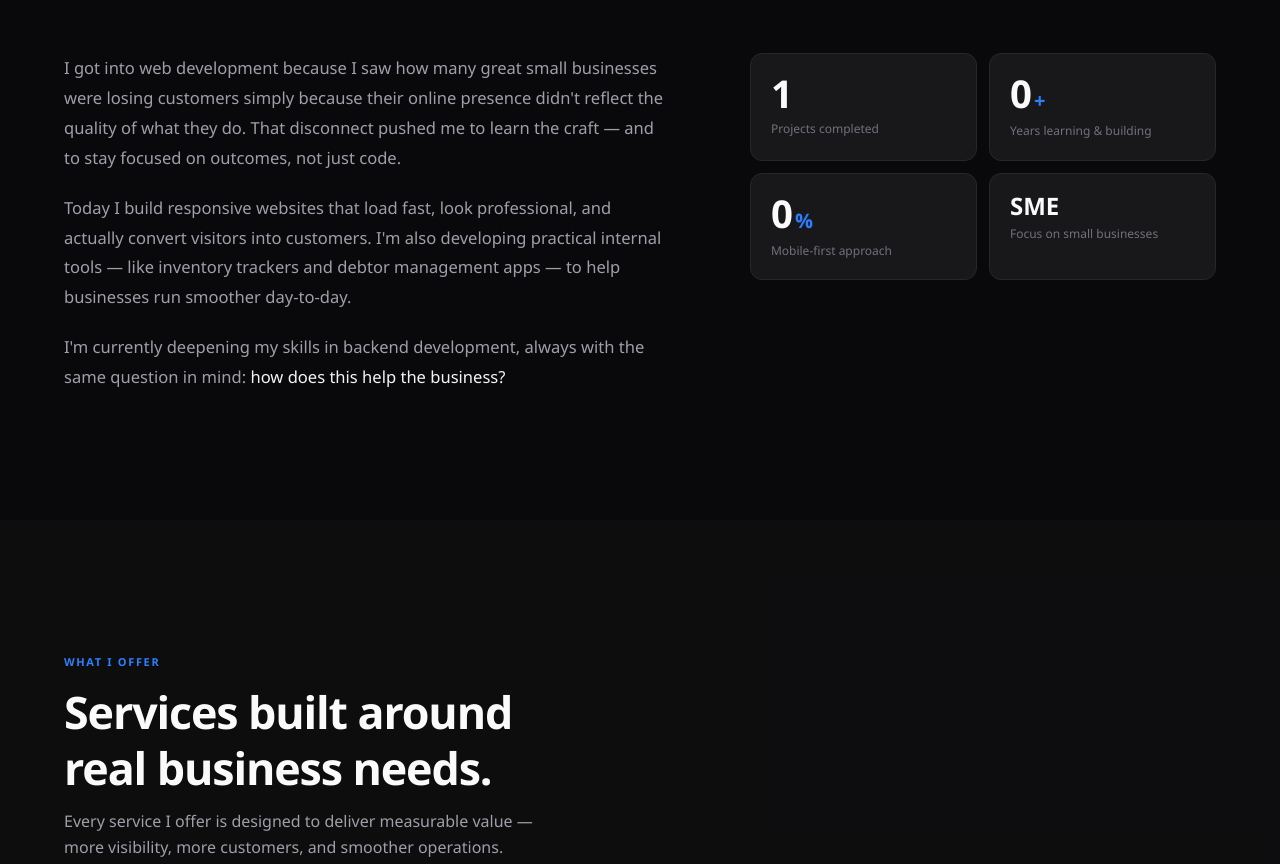
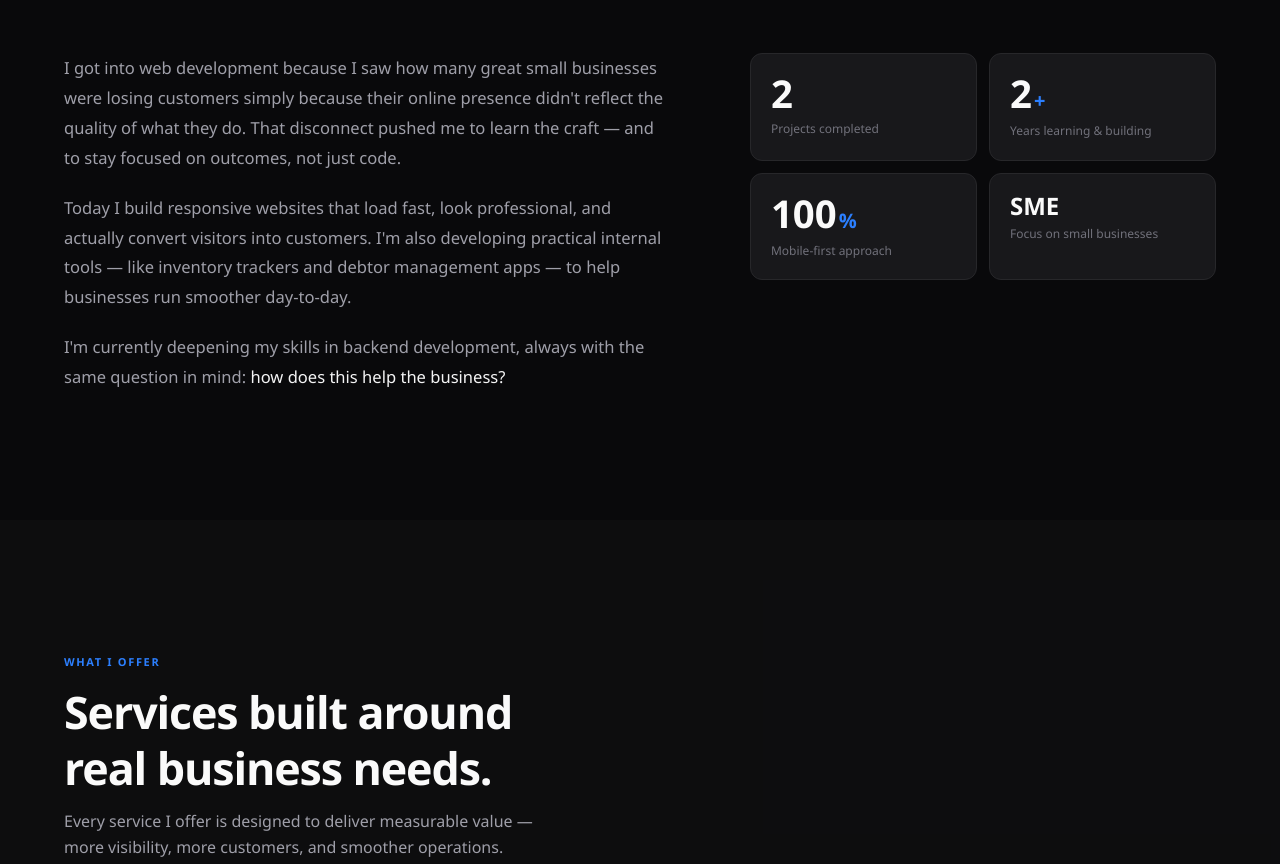
Before and after one commit to king-tatakosi/my-portfolio, a website: page index.html in a window 1280 px wide. Shown: the part 1199-2063 px from the top of the page. Drawn offline with Linux system fonts and the light colour scheme.

Commit message:
fix number of projects

```diff
--- a/index.html
+++ b/index.html
@@ -14,7 +14,7 @@
   <meta name="twitter:title" content="King Tatakosi — Frontend Developer" />
   <meta name="twitter:description" content="Frontend Developer building websites and tools that help small businesses grow online." />
   <meta name="twitter:image" content="https://kingtatah.online/og-profile" />
-  <title>King Tatakosi — Frontend Developer</title>
+  <title>King Tatakosi(Kingtatah) — Frontend Developer</title>
 
   <!-- Favicon -->
 <link rel="icon" type="image/x-icon" href="/favicon.ico">
@@ -169,21 +169,21 @@
 
             <div class="bg-zinc-900 border border-zinc-800 rounded-xl p-5 hover:border-zinc-700 transition-colors duration-200 cursor-default">
               <div class="font-heading text-[2.4rem] font-bold text-zinc-50 leading-none">
-                <span data-count="1">0</span>
+                <span data-count="2">2</span>
               </div>
               <p class="text-xs text-zinc-500 font-medium mt-2 leading-snug">Projects completed</p>
             </div>
 
             <div class="bg-zinc-900 border border-zinc-800 rounded-xl p-5 hover:border-zinc-700 transition-colors duration-200 cursor-default">
               <div class="font-heading text-[2.4rem] font-bold text-zinc-50 leading-none flex items-baseline gap-0.5">
-                <span data-count="2">0</span><span class="text-blue-500 text-xl font-bold">+</span>
+                <span data-count="2">2</span><span class="text-blue-500 text-xl font-bold">+</span>
               </div>
               <p class="text-xs text-zinc-500 font-medium mt-2 leading-snug">Years learning &amp; building</p>
             </div>
 
             <div class="bg-zinc-900 border border-zinc-800 rounded-xl p-5 hover:border-zinc-700 transition-colors duration-200 cursor-default">
               <div class="font-heading text-[2.4rem] font-bold text-zinc-50 leading-none flex items-baseline gap-0.5">
-                <span data-count="100">0</span><span class="text-blue-500 text-xl font-bold">%</span>
+                <span data-count="100">100</span><span class="text-blue-500 text-xl font-bold">%</span>
               </div>
               <p class="text-xs text-zinc-500 font-medium mt-2 leading-snug">Mobile-first approach</p>
             </div>
```
